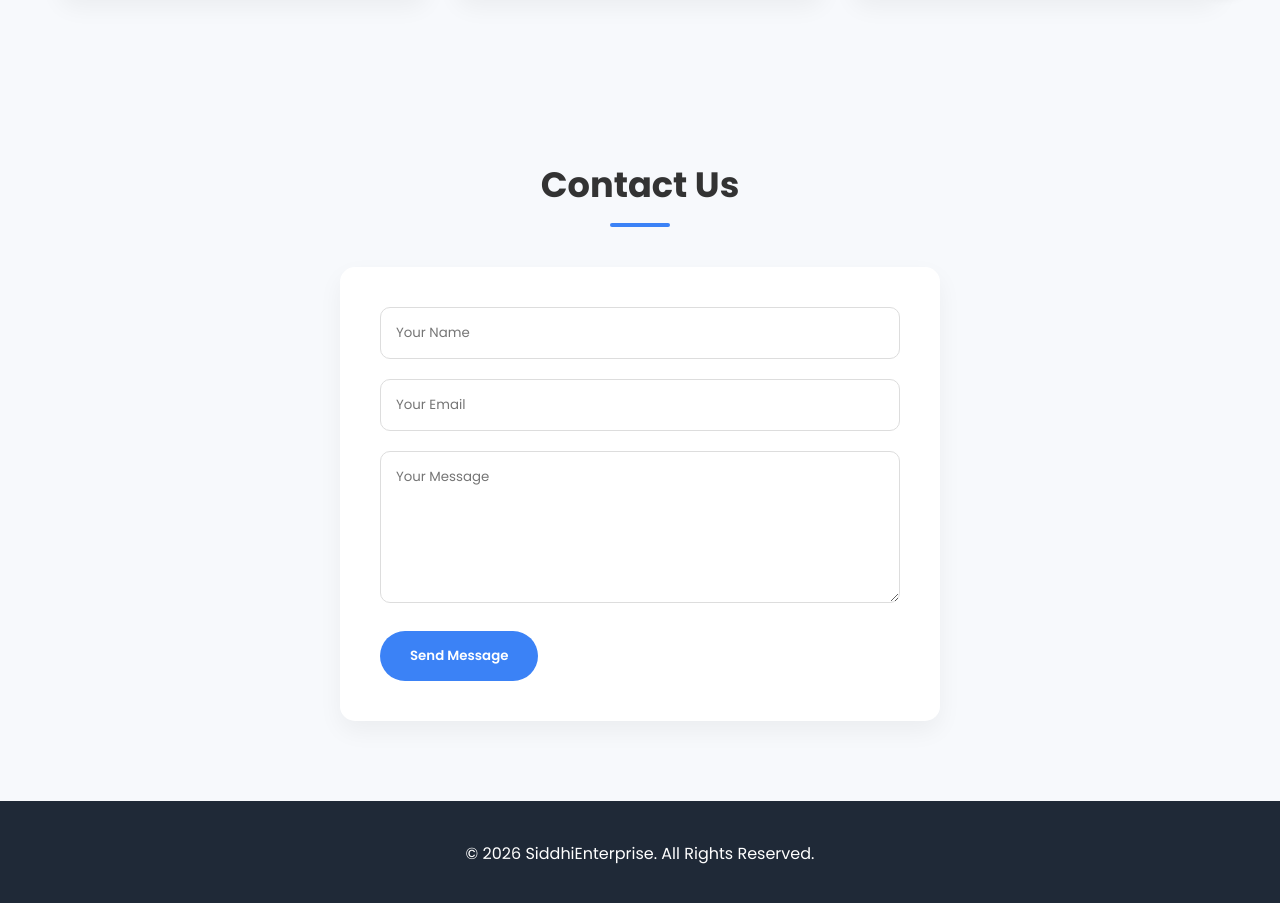
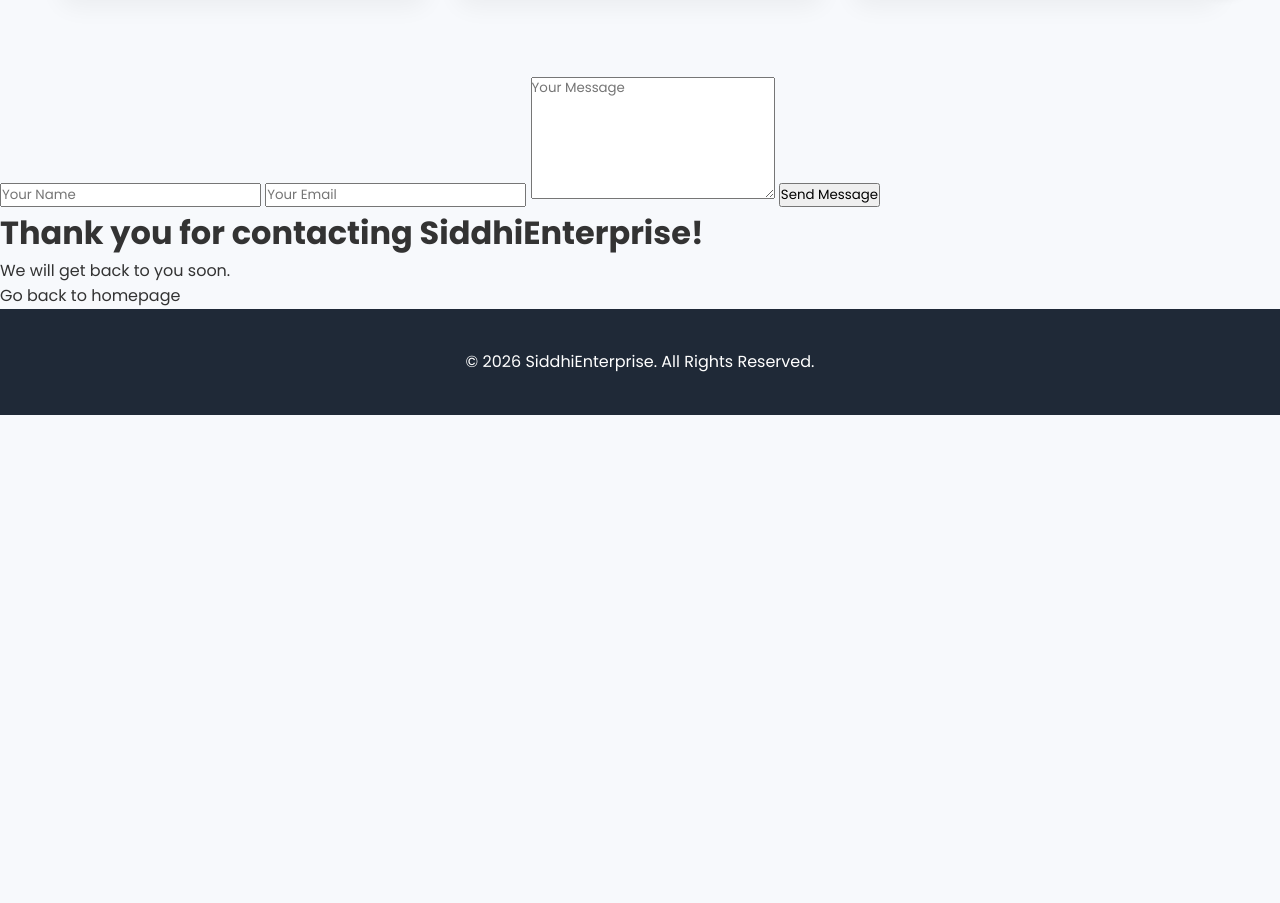
Before and after one commit to karthikkalkatte/siddhi, a plain HTML site: page index.html in a window 1280 px wide. Shown: the part 785-1688 px from the top of the page. After the commit the page ends 1200 px from the top, so only its background shows below. Drawn offline with nearby package versions, Linux system fonts and the light colour scheme.

Commit message:
contact fix

```diff
--- a/index.html
+++ b/index.html
@@ -51,18 +51,32 @@
   </div>
 </section>
 
-<!-- Contact Section -->
-<section id="contact">
-  <div class="container">
-    <h2 data-aos="fade-up">Contact Us</h2>
-    <form class="contact-form" name="contact" method="POST" data-netlify="true" data-aos="fade-up" data-aos-delay="100">
-      <input type="text" name="name" placeholder="Your Name" required>
-      <input type="email" name="email" placeholder="Your Email" required>
-      <textarea name="message" placeholder="Your Message" rows="6" required></textarea>
-      <button type="submit">Send Message</button>
-    </form>
-  </div>
-</section>
+<form name="contact" method="POST" data-netlify="true" data-aos="fade-up" data-aos-delay="100">
+  <!-- Netlify hidden input -->
+  <input type="hidden" name="form-name" value="contact">
+
+  <input type="text" name="name" placeholder="Your Name" required>
+  <input type="email" name="email" placeholder="Your Email" required>
+  <textarea name="message" placeholder="Your Message" rows="6" required></textarea>
+  <button type="submit">Send Message</button>
+</form>
+
+<form ... action="/thank-you.html">
+
+    <!DOCTYPE html>
+<html lang="en">
+<head>
+<meta charset="UTF-8">
+<meta name="viewport" content="width=device-width, initial-scale=1.0">
+<title>Thank You</title>
+</head>
+<body>
+<h1>Thank you for contacting SiddhiEnterprise!</h1>
+<p>We will get back to you soon.</p>
+<a href="/">Go back to homepage</a>
+</body>
+</html>
+
 
 <!-- Footer -->
 <footer>
```
